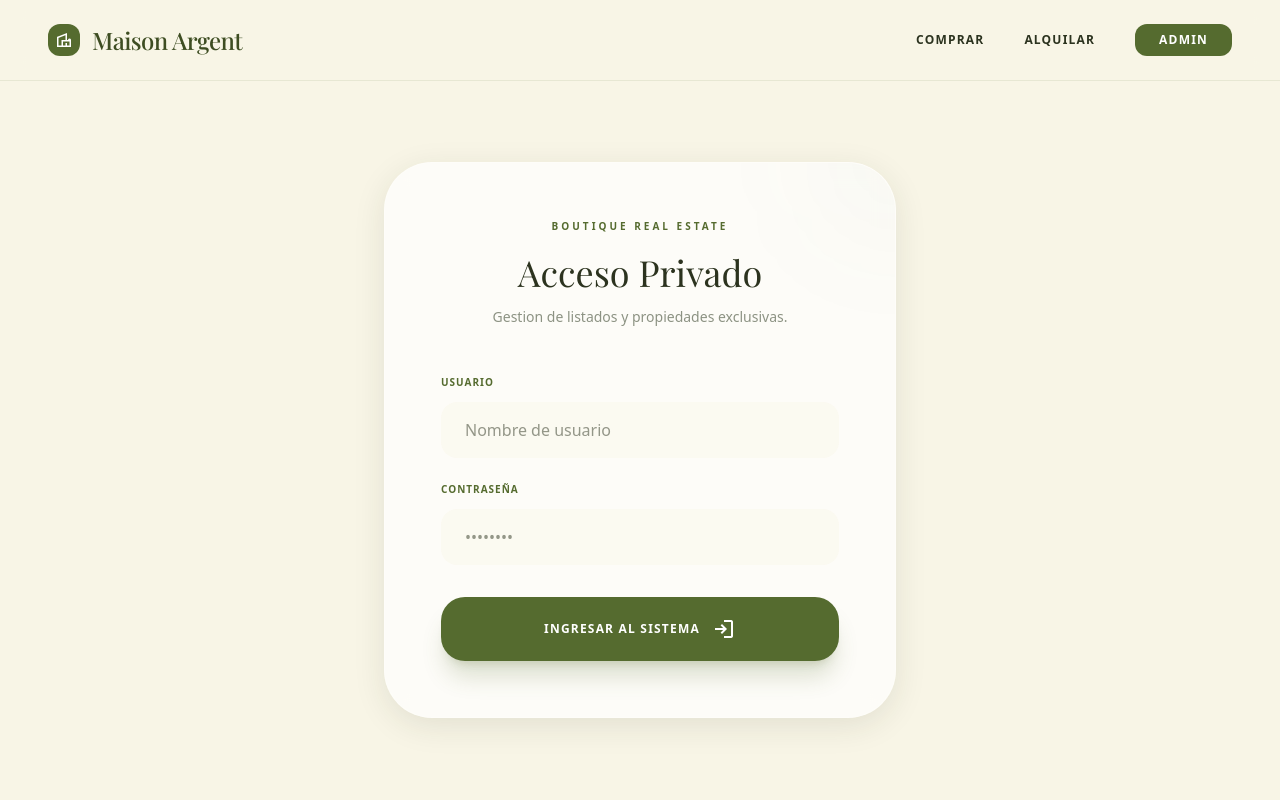
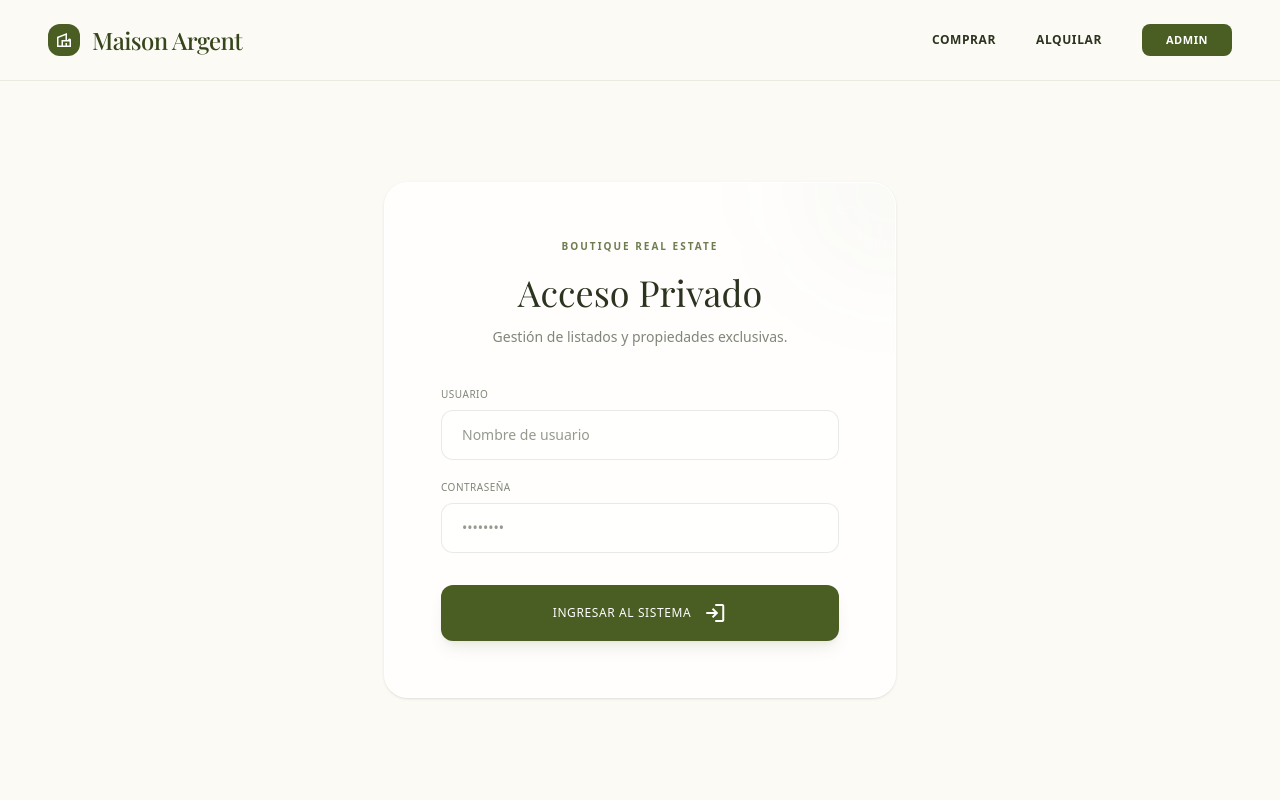
Before and after one commit to cosmear/inm, a Next.js app: page /admin/login in a window 1280 px wide. Shown: the top 800 px of the page. Built offline with nearby package versions, Linux system fonts and the light colour scheme; a web font is replaced by a local one.

Commit message:
cosas de a<ntigravity

```diff
--- a/src/app/admin/login/page.js
+++ b/src/app/admin/login/page.js
@@ -40,33 +40,33 @@ const Login = () => {
     };
 
     return (
-        <div className="min-h-screen bg-cream selection:bg-primary selection:text-white flex flex-col pt-20">
+        <div className="min-h-screen bg-cream selection:bg-primary/30 selection:text-stone-dark flex flex-col pt-20">
             <main className="flex items-center justify-center flex-grow p-6">
-                <div className="glass-card p-10 md:p-14 rounded-[48px] max-w-lg w-full relative overflow-hidden">
+                <div className="glass-card p-10 md:p-14 rounded-3xl max-w-lg w-full relative overflow-hidden shadow-sm border border-white/60">
                     {/* Decorative element */}
-                    <div className="absolute top-0 right-0 w-32 h-32 bg-primary/5 rounded-full -mr-16 -mt-16 blur-3xl"></div>
+                    <div className="absolute top-0 right-0 w-40 h-40 bg-primary/5 rounded-full -mr-20 -mt-20 blur-3xl"></div>
 
-                    <div className="relative z-10 text-center mb-12">
-                        <span className="text-primary font-bold tracking-[0.3em] text-[10px] uppercase mb-4 block">Boutique Real Estate</span>
-                        <h2 className="font-serif text-4xl text-stone-dark leading-tight">Acceso Privado</h2>
-                        <p className="text-stone-light text-sm mt-3">Gestion de listados y propiedades exclusivas.</p>
+                    <div className="relative z-10 text-center mb-10">
+                        <span className="text-primary/80 font-semibold tracking-[0.2em] text-[10px] uppercase mb-4 block">Boutique Real Estate</span>
+                        <h2 className="font-serif text-3xl md:text-4xl text-stone-dark leading-tight">Acceso Privado</h2>
+                        <p className="text-stone-dark/60 text-sm mt-3">Gestión de listados y propiedades exclusivas.</p>
                     </div>
 
                     {error && (
-                        <div className="bg-red-50 text-red-600 px-6 py-4 rounded-2xl text-xs font-bold uppercase tracking-widest mb-8 border border-red-100 flex items-center gap-3">
-                            <span className="material-symbols-outlined text-sm">error</span>
+                        <div className="bg-red-50/50 text-red-500 px-6 py-4 rounded-xl text-[11px] font-medium uppercase tracking-wider mb-8 border border-red-100 flex items-center gap-3">
+                            <span className="material-symbols-outlined text-[16px]">error</span>
                             {error}
                         </div>
                     )}
 
                     <form onSubmit={handleSubmit} className="space-y-8">
-                        <div className="space-y-6">
+                        <div className="space-y-5">
                             <div className="group">
-                                <label className="block text-[10px] font-bold uppercase tracking-widest text-primary mb-3 transition-colors group-focus-within:text-stone-dark">Usuario</label>
+                                <label className="block text-[10px] font-medium uppercase tracking-wider text-stone-dark/60 mb-2 transition-colors group-focus-within:text-primary">Usuario</label>
                                 <input
                                     type="text"
                                     required
-                                    className="w-full bg-cream/40 border-stone-dark/10 rounded-2xl px-6 py-4 text-stone-dark transition-all focus:bg-white focus:ring-0 focus:border-primary outline-none"
+                                    className="w-full bg-white/50 border border-stone-dark/10 rounded-xl px-5 py-3.5 text-sm text-stone-dark transition-all focus:bg-white focus:border-primary/40 outline-none"
                                     placeholder="Nombre de usuario"
                                     value={username}
                                     onChange={(e) => setUsername(e.target.value)}
@@ -74,11 +74,11 @@ const Login = () => {
                             </div>
 
                             <div className="group">
-                                <label className="block text-[10px] font-bold uppercase tracking-widest text-primary mb-3 transition-colors group-focus-within:text-stone-dark">Contraseña</label>
+                                <label className="block text-[10px] font-medium uppercase tracking-wider text-stone-dark/60 mb-2 transition-colors group-focus-within:text-primary">Contraseña</label>
                                 <input
                                     type="password"
                                     required
-                                    className="w-full bg-cream/40 border-stone-dark/10 rounded-2xl px-6 py-4 text-stone-dark transition-all focus:bg-white focus:ring-0 focus:border-primary outline-none"
+                                    className="w-full bg-white/50 border border-stone-dark/10 rounded-xl px-5 py-3.5 text-sm text-stone-dark transition-all focus:bg-white focus:border-primary/40 outline-none"
                                     placeholder="••••••••"
                                     value={password}
                                     onChange={(e) => setPassword(e.target.value)}
@@ -88,7 +88,7 @@ const Login = () => {
 
                         <button
                             disabled={loading}
-                            className="w-full bg-primary hover:bg-primary-dark text-white font-bold py-5 rounded-[24px] transition-all uppercase tracking-widest text-xs shadow-xl shadow-primary/20 disabled:opacity-50 flex items-center justify-center gap-3 group"
+                            className="w-full bg-primary hover:bg-primary-dark text-white font-medium py-4 rounded-xl transition-all uppercase tracking-wider text-xs shadow-lg shadow-primary/10 disabled:opacity-50 flex items-center justify-center gap-3 group"
                         >
                             {loading ? (
                                 <span className="material-symbols-outlined animate-spin">progress_activity</span>
--- a/src/app/globals.css
+++ b/src/app/globals.css
@@ -1,9 +1,9 @@
 @import "tailwindcss";
 
 @theme {
-  --color-primary: #556B2F;
-  --color-primary-dark: #3e4d22;
-  --color-cream: #F8F5E6;
+  --color-primary: #4A5D23; /* Slightly deeper, more elegant olive */
+  --color-primary-dark: #36451A;
+  --color-cream: #FCFAF5; /* Lighter cream, less yellow/heavy */
   --color-stone-dark: #2C331F;
   --color-stone-light: #8C9283;
   --color-taupe: #8B8680;
@@ -11,7 +11,7 @@
   --font-display: "Manrope", ui-sans-serif, system-ui;
   --font-serif: "Playfair Display", ui-serif, Georgia;
 
-  --shadow-glass: 0 8px 32px 0 rgba(44, 51, 31, 0.1);
+  --shadow-glass: 0 4px 40px -2px rgba(44, 51, 31, 0.06);
 }
 
 @layer base {
@@ -22,6 +22,6 @@
 
 @layer components {
   .glass-card {
-    @apply bg-white/70 backdrop-blur-md border border-white/20 shadow-glass;
+    @apply bg-white/80 backdrop-blur-xl border border-white/60 shadow-glass;
   }
 }
--- a/src/app/page.js
+++ b/src/app/page.js
@@ -32,24 +32,24 @@ export default async function Home() {
                     </div>
 
                     <div className="relative z-10 text-center px-6 max-w-4xl">
-                        <span className="text-primary font-bold tracking-[0.3em] text-[10px] uppercase mb-6 block drop-shadow-md">Inmobiliaria Boutique</span>
-                        <h2 className="font-serif text-5xl md:text-8xl text-white mb-10 leading-[0.9] drop-shadow-2xl">
+                        <span className="text-primary font-bold tracking-[0.2em] text-[10px] uppercase mb-4 block drop-shadow-md">Inmobiliaria Boutique</span>
+                        <h2 className="font-serif text-5xl md:text-7xl lg:text-8xl text-white mb-10 leading-[0.9] drop-shadow-2xl">
                             Redefiniendo el <br /> <i className="font-normal opacity-90">Lujo Argentino</i>
                         </h2>
 
                         {/* Search Bar */}
-                        <div className="bg-white/10 backdrop-blur-xl p-3 rounded-[32px] border border-white/20 shadow-2xl max-w-3xl mx-auto transform hover:scale-[1.02] transition-transform duration-500">
-                            <div className="bg-white rounded-[24px] flex flex-col md:flex-row divide-y md:divide-y-0 md:divide-x divide-stone-dark/5 overflow-hidden">
-                                <Link href="/search?operation=Comprar" className="flex-1 px-8 py-5 hover:bg-primary/5 transition-colors text-left group">
-                                    <span className="text-[10px] font-bold uppercase tracking-widest text-primary block mb-1 group-hover:translate-x-1 transition-transform">Venta</span>
-                                    <span className="text-stone-dark font-serif text-xl">Propiedades Exclusivas</span>
+                        <div className="bg-white/20 backdrop-blur-2xl p-2 rounded-2xl border border-white/30 shadow-2xl max-w-3xl mx-auto transform hover:scale-[1.02] transition-transform duration-500">
+                            <div className="bg-white rounded-xl flex flex-col md:flex-row divide-y md:divide-y-0 md:divide-x divide-stone-dark/10 overflow-hidden">
+                                <Link href="/search?operation=Comprar" className="flex-1 px-8 py-4 hover:bg-primary/5 transition-colors text-left group">
+                                    <span className="text-[9px] font-semibold uppercase tracking-widest text-primary/80 block mb-1 group-hover:translate-x-1 transition-transform">Venta</span>
+                                    <span className="text-stone-dark font-serif text-lg md:text-xl">Propiedades Exclusivas</span>
                                 </Link>
-                                <Link href="/search?operation=Alquilar" className="flex-1 px-8 py-5 hover:bg-primary/5 transition-colors text-left group">
-                                    <span className="text-[10px] font-bold uppercase tracking-widest text-primary block mb-1 group-hover:translate-x-1 transition-transform">Alquiler</span>
-                                    <span className="text-stone-dark font-serif text-xl">Residencias de Temporada</span>
+                                <Link href="/search?operation=Alquilar" className="flex-1 px-8 py-4 hover:bg-primary/5 transition-colors text-left group">
+                                    <span className="text-[9px] font-semibold uppercase tracking-widest text-primary/80 block mb-1 group-hover:translate-x-1 transition-transform">Alquiler</span>
+                                    <span className="text-stone-dark font-serif text-lg md:text-xl">Residencias de Temporada</span>
                                 </Link>
-                                <Link href="/search" className="bg-primary hover:bg-primary-dark text-white px-10 py-5 flex items-center justify-center gap-3 transition-all active:scale-95">
-                                    <span className="font-bold uppercase tracking-widest text-xs">Explorar</span>
+                                <Link href="/search" className="bg-primary hover:bg-primary-dark text-white px-8 py-4 flex items-center justify-center gap-2 transition-all active:scale-95">
+                                    <span className="font-medium uppercase tracking-wider text-xs">Explorar</span>
                                     <span className="material-symbols-outlined text-sm">arrow_forward</span>
                                 </Link>
                             </div>
--- a/src/components/Navbar.jsx
+++ b/src/components/Navbar.jsx
@@ -18,15 +18,15 @@ const Navbar = () => {
                 </Link>
 
                 <nav className="flex items-center gap-6 md:gap-10">
-                    <Link href="/search?operation=Comprar" className="text-xs font-bold text-stone-dark hover:text-primary uppercase tracking-widest transition-colors">Comprar</Link>
-                    <Link href="/search?operation=Alquilar" className="text-xs font-bold text-stone-dark hover:text-primary uppercase tracking-widest transition-colors">Alquilar</Link>
+                    <Link href="/search?operation=Comprar" className="text-xs font-semibold text-stone-dark hover:text-primary uppercase tracking-wider transition-colors">Comprar</Link>
+                    <Link href="/search?operation=Alquilar" className="text-xs font-semibold text-stone-dark hover:text-primary uppercase tracking-wider transition-colors">Alquilar</Link>
                     {token ? (
-                        <Link href="/admin/dashboard" className="glass-card px-4 py-2 rounded-xl text-xs font-bold text-primary hover:text-primary-dark uppercase tracking-widest transition-all shadow-sm flex items-center gap-2">
+                        <Link href="/admin/dashboard" className="glass-card px-4 py-2 rounded-lg text-[11px] font-semibold text-primary hover:text-primary-dark uppercase tracking-wider transition-all shadow-sm flex items-center gap-2">
                             <span className="material-symbols-outlined text-sm">dashboard</span>
                             Dashboard
                         </Link>
                     ) : (
-                        <Link href="/admin/login" className="btn-primary !py-2 !px-6 bg-primary hover:bg-primary-dark text-white rounded-xl text-xs font-bold uppercase tracking-widest transition-colors">Admin</Link>
+                        <Link href="/admin/login" className="!py-2 !px-6 bg-primary hover:bg-primary-dark text-white rounded-lg text-[11px] font-semibold uppercase tracking-wider transition-colors">Admin</Link>
                     )}
                 </nav>
             </div>
```
Also changed, not shown: src/app/admin/dashboard/page.js (+20 -20 lines), src/app/search/page.js (+8 -8 lines), src/components/PropertyCard.jsx (+20 -20 lines).
